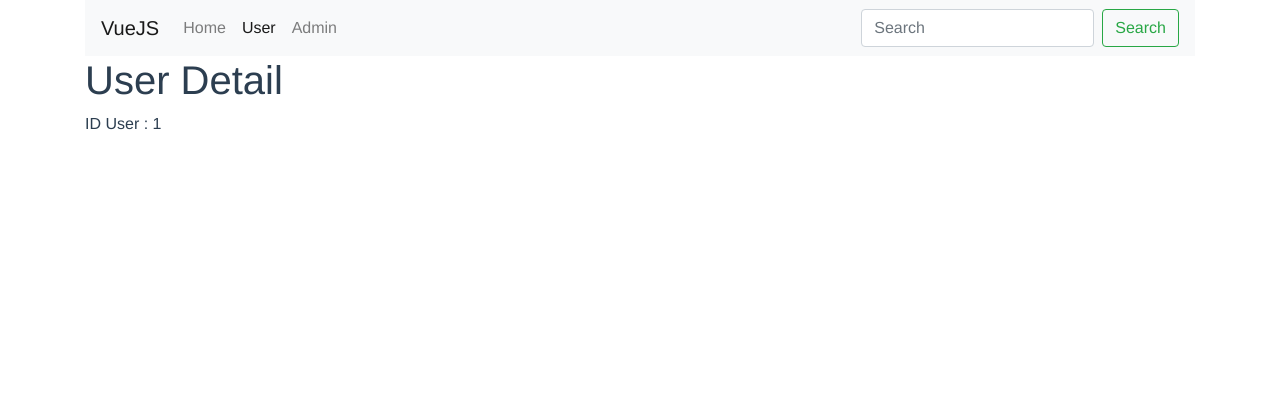
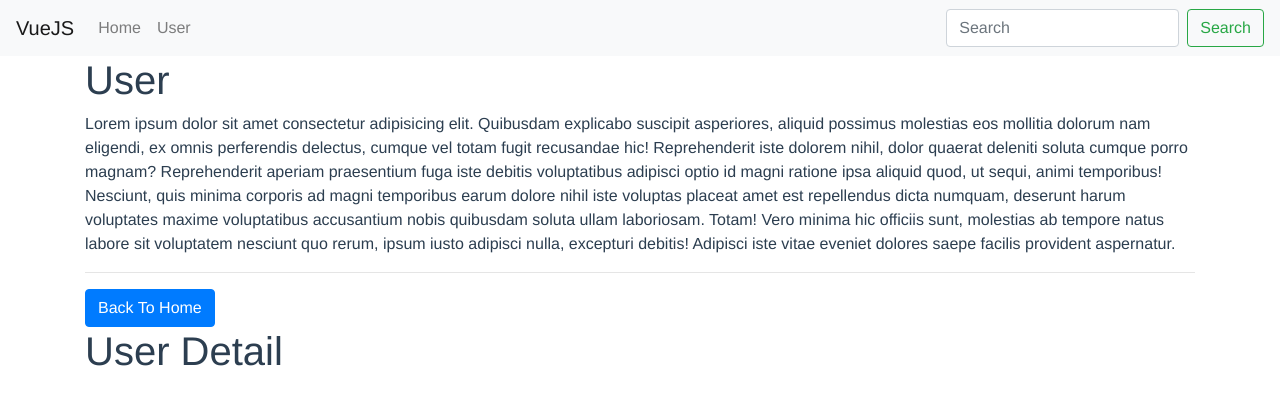
Before and after one commit to hoangchien97/learn-VueJS, a Vue app in the folder vue-router/: page /user/1 in a window 1280 px wide. Shown: the top 404 px of the page. Built offline with nearby package versions, Linux system fonts and the light colour scheme.

Commit message:
using routes children.

```diff
--- a/vue-router/src/App.vue
+++ b/vue-router/src/App.vue
@@ -1,7 +1,7 @@
 <template>
   <div id="app" style="margin-top: 0">
+    <Header></Header>
     <div class="container">
-      <Header></Header>
       <router-view/>
     </div>
   </div>
--- a/vue-router/src/components/layouts/Header.vue
+++ b/vue-router/src/components/layouts/Header.vue
@@ -18,21 +18,12 @@
                 </router-link>
                 <router-link
                     tag="li"
-                    to="/user/1"
+                    to="/user"
                     class="nav-item"
                     active-class="active"
                     exact
                 >
                     <a class="nav-link">User</a>
-                </router-link>
-                <router-link
-                    tag="li"
-                    to="/user/10"
-                    class="nav-item"
-                    active-class="active"
-                    exact
-                >
-                    <a class="nav-link">Admin</a>
                 </router-link>
             </ul>
             <form class="form-inline my-2 my-lg-0">
--- /dev/null
+++ b/vue-router/src/components/user/Index.vue
@@ -0,0 +1,13 @@
+<template>
+  <h1>User Index</h1>
+</template>
+
+<script>
+export default {
+
+}
+</script>
+
+<style>
+
+</style>
--- a/vue-router/src/components/user/User.vue
+++ b/vue-router/src/components/user/User.vue
@@ -6,7 +6,9 @@
         Nesciunt, quis minima corporis ad magni temporibus earum dolore nihil iste voluptas placeat amet est repellendus dicta numquam, deserunt harum voluptates maxime voluptatibus accusantium nobis quibusdam soluta ullam laboriosam. Totam!
         Vero minima hic officiis sunt, molestias ab tempore natus labore sit voluptatem nesciunt quo rerum, ipsum iusto adipisci nulla, excepturi debitis! Adipisci iste vitae eveniet dolores saepe facilis provident aspernatur.</p>
         <hr>
-        <button class="btn btn-primary" @click="detailUser">Detail</button>
+        <button class="btn btn-primary" @click="backHome">Back To Home</button>
+        <!-- routes child => using router-view -->
+        <router-view></router-view>
     </div>
 </template>
 
--- a/vue-router/src/components/user/UserDetail.vue
+++ b/vue-router/src/components/user/UserDetail.vue
@@ -1,7 +1,6 @@
 <template>
     <div>
         <h1>User Detail</h1>
-        <p>ID User : {{ id }}</p>
     </div>
 </template>
 
@@ -9,14 +8,9 @@
 export default {
     data(){
         return {
-            id: this.$route.params.id
+
         }
     },
-    watch:{
-        $route(to,from){
-            this.id = to.params.id;
-        }
-    }
 }
 </script>
 
--- /dev/null
+++ b/vue-router/src/components/user/UserEdit.vue
@@ -0,0 +1,13 @@
+<template>
+  <h1>User Edit</h1>
+</template>
+
+<script>
+export default {
+
+}
+</script>
+
+<style>
+
+</style>
--- a/vue-router/src/routes/index.js
+++ b/vue-router/src/routes/index.js
@@ -1,20 +1,37 @@
 import Home from './../components/Home'
 import User from './../components/user/User'
+import UserIndex from './../components/user/Index'
 import UserDetail from './../components/user/UserDetail'
+import UserEdit from './../components/user/UserEdit'
 export const routes = [
     {
         path: '/',
-        name: 'homepage',
+        name: 'homePage',
         component: Home
     },
     {
         path: '/user',
         name: 'user',
-        component: User
+        component: User,
+        children: [
+            // list
+            {
+                path: '',
+                name: 'index',
+                component: UserIndex
+            },
+            // detail
+            {
+                path: ':id',
+                name: 'userDetail',
+                component: UserDetail
+            },
+            // edit
+            {
+                path: ':id/edit',
+                name: 'userEdit',
+                component: UserEdit
+            }
+        ]
     },
-    {
-        path: '/user/:id',
-        name: 'userDetail',
-        component: UserDetail,
-    }
 ]
```
